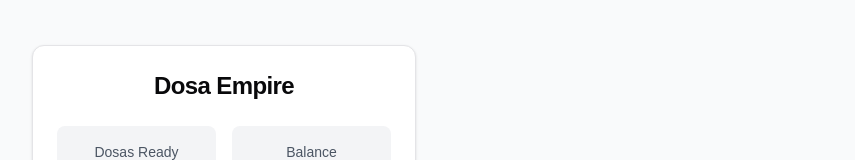
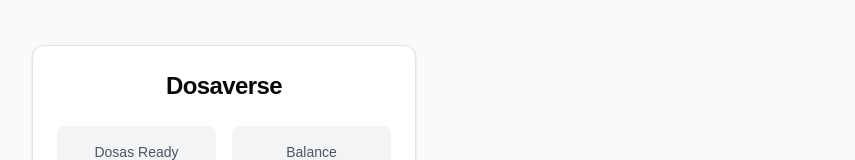
Before and after one commit to DrNightmare/blog-v2, a Next.js app: page /dosas in a window 1280 px wide. Shown: the part 270-430 px from the top of the page, without its empty margins (416-1271 px from the left). Built offline with nearby package versions, Linux system fonts and the light colour scheme.

Commit message:
fix name

```diff
--- a/src/app/dosas/page.tsx
+++ b/src/app/dosas/page.tsx
@@ -140,7 +140,7 @@ const DosaClicker = () => {
     <div className="min-h-screen w-full flex items-center justify-center bg-gray-50">
       <Card className="w-96">
         <CardHeader>
-          <CardTitle className="text-2xl text-center">Dosa Empire</CardTitle>
+          <CardTitle className="text-2xl text-center">Dosaverse</CardTitle>
         </CardHeader>
         <CardContent className="space-y-6">
           <div className="grid grid-cols-2 gap-4">
```
